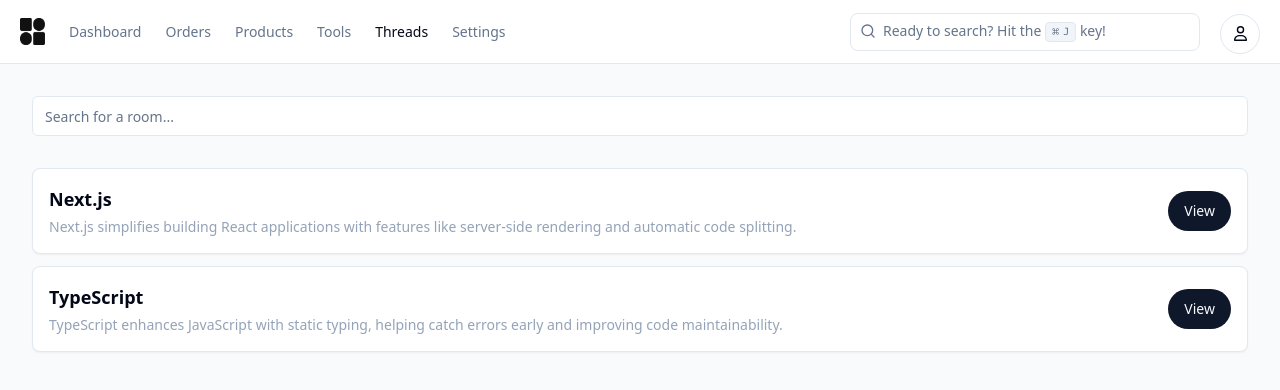
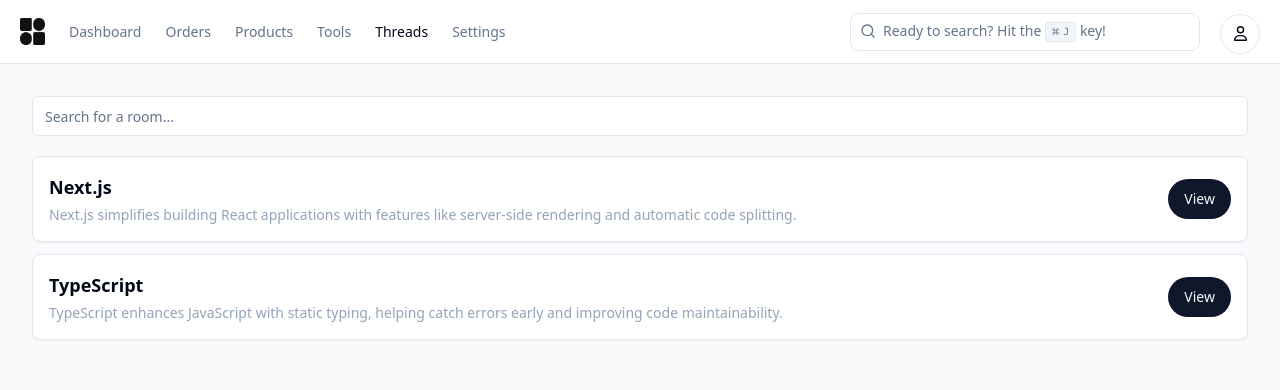
Before and after one commit to develop8-studio/afro-dev, a Next.js app: page /threads in a window 1280 px wide. Shown: the top 390 px of the page. Built offline with nearby package versions, Linux system fonts and the light colour scheme; no server answers; the database is empty; sample sign-in values are in the browser's storage.

Commit message:
Update CSS

```diff
--- a/src/components/RoomSelector.tsx
+++ b/src/components/RoomSelector.tsx
@@ -131,7 +131,7 @@
                     </div>
                     <ScrollArea className="h-[150px] rounded-md border px-4 py-2">
                         {filteredRooms.map(room => (
-                            <div key={room.id} className={`room-item ${room.id === currentRoom ? 'border cursor-pointer px-3 md:px-4 py-2 my-2 bg-slate-100 dark:bg-muted/60 rounded-full' : 'cursor-pointer px-3 md:px-4 p-2 my-2'}`} onClick={() => handleRoomSelect(room)}>
+                            <div key={room.id} className={`room-item ${room.id === currentRoom ? 'border cursor-pointer px-4 py-2 my-2 bg-slate-100 dark:bg-muted/60 rounded-full' : 'cursor-pointer px-4 p-2 my-2'}`} onClick={() => handleRoomSelect(room)}>
                                 {room.name}
                             </div>
                         ))}
--- a/src/pages/threads.tsx
+++ b/src/pages/threads.tsx
@@ -41,7 +41,7 @@
         <title>Threads -Afro.dev</title>
       </Head>
       <Header current="threads" />
-      <main className="flex flex-1 flex-col gap-4 p-4 md:gap-8 md:p-8 bg-slate-50 dark:bg-muted/40">
+      <main className="flex flex-1 flex-col p-5 gap-5 md:p-8 bg-slate-50 dark:bg-muted/40">
         <Input
           type="text"
           value={searchQuery}
```
